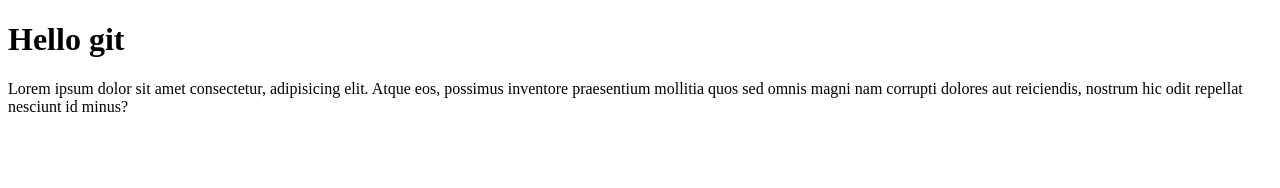
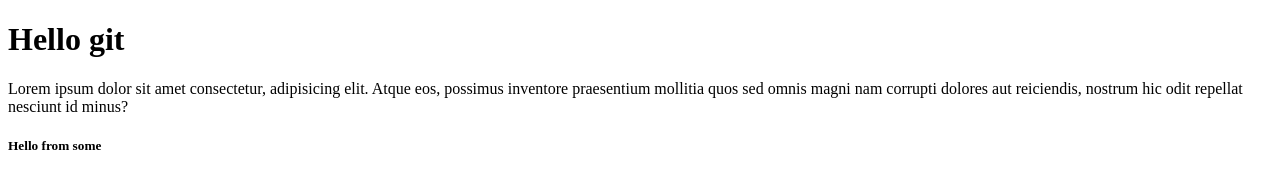
Before and after one commit to abdutech1/git-practice-extension, a plain HTML site: page index.html in a window 1280 px wide. Drawn offline with Linux system fonts and the light colour scheme.

Commit message:
h5 added

```diff
--- a/index.html
+++ b/index.html
@@ -8,5 +8,6 @@
 <body>
   <h1>Hello git</h1>
   <p>Lorem ipsum dolor sit amet consectetur, adipisicing elit. Atque eos, possimus inventore praesentium mollitia quos sed omnis magni nam corrupti dolores aut reiciendis, nostrum hic odit repellat nesciunt id minus?</p>
+  <h5>Hello from some</h5>
 </body>
 </html>
```
